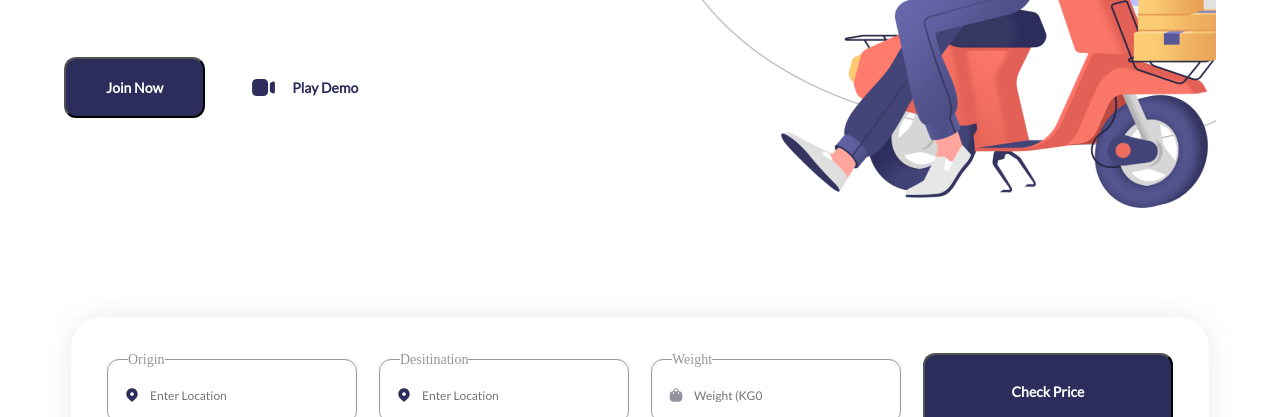
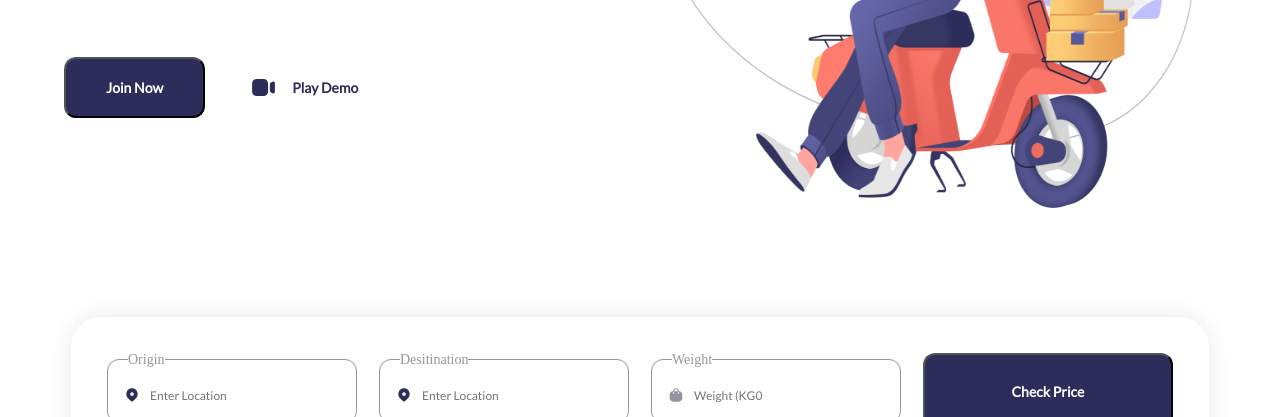
Before and after one commit to yashdarshankar2023/taskprovis, a plain HTML site: page index.html in a window 1280 px wide. Shown: the part 700-1117 px from the top of the page. Drawn offline with nearby package versions, Linux system fonts and the light colour scheme.

Commit message:
project updated

```diff
--- a/index.html
+++ b/index.html
@@ -285,7 +285,7 @@
           </button>
         </div>
       </div>
-      <div class="hero-right"></div>
+      <img src="image1.png" class="hero-right" />
     </section>
     <section id="main">
       <div>
```
